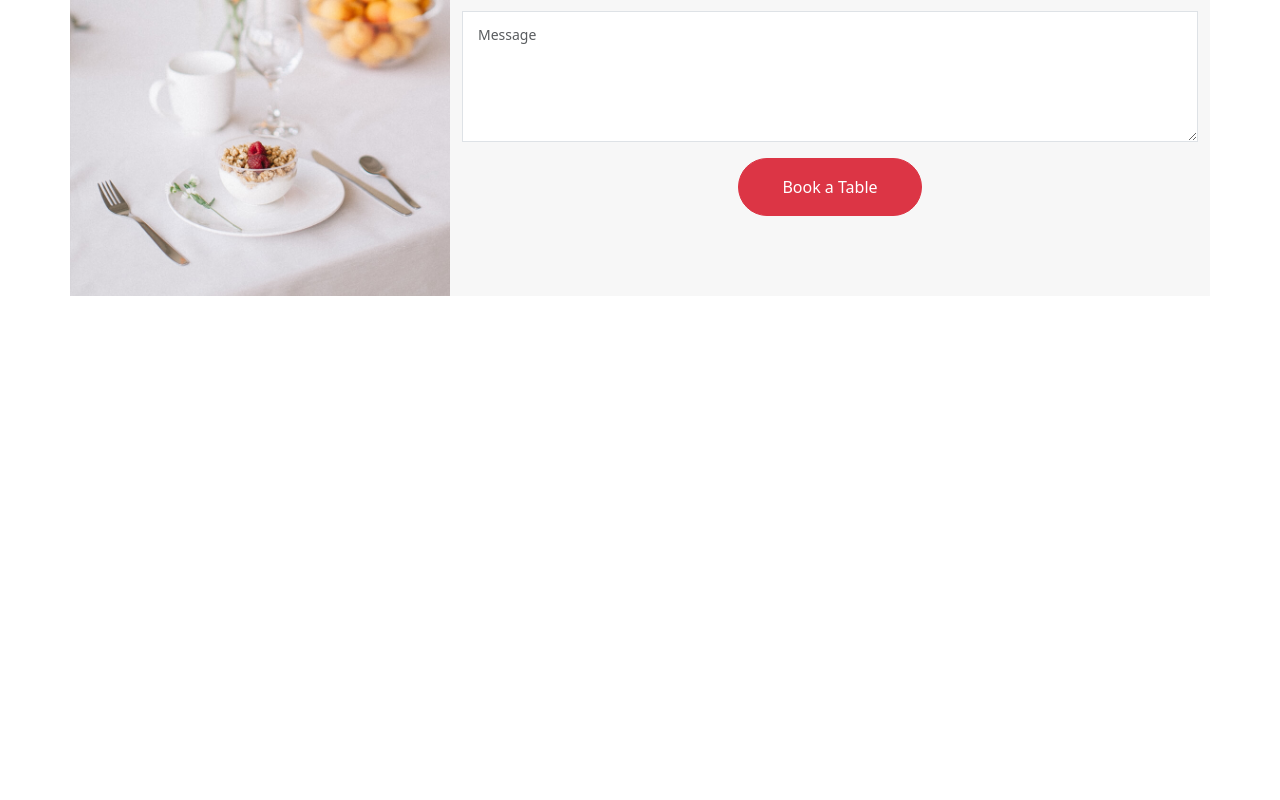
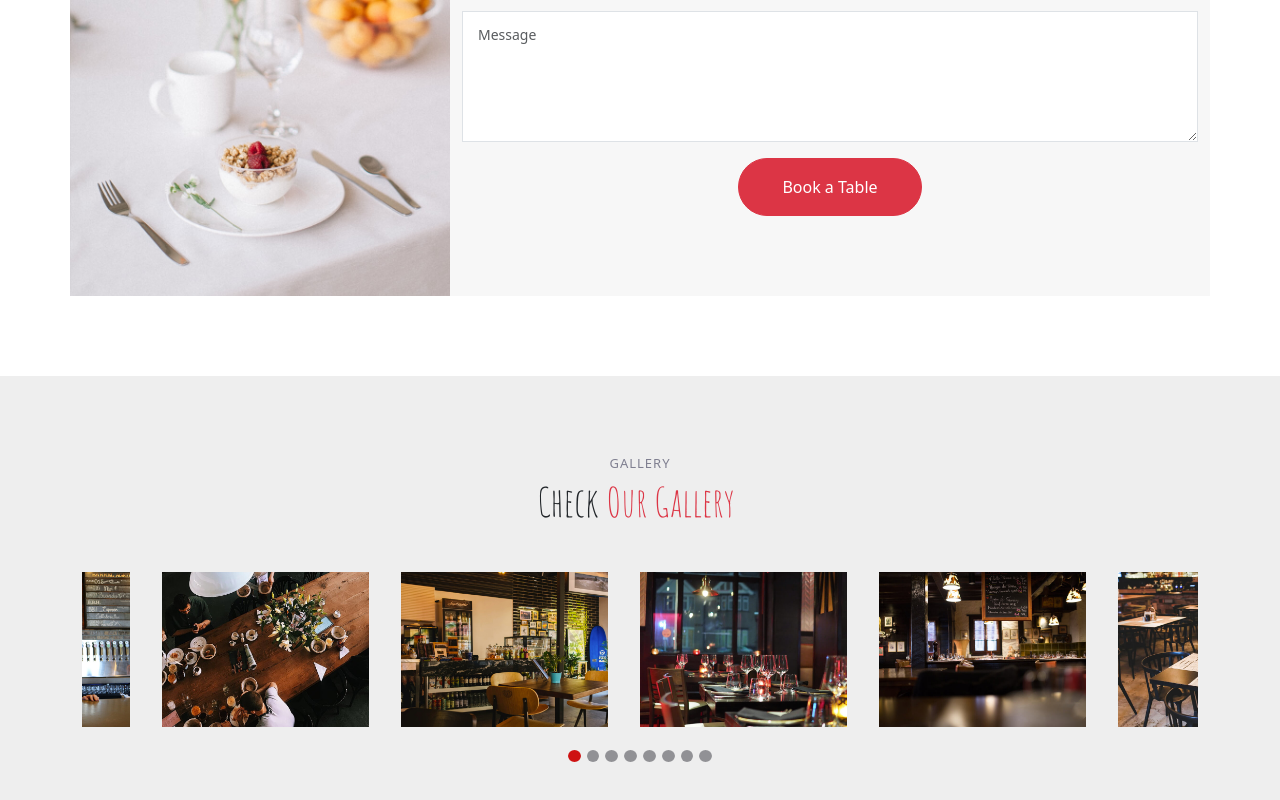
Before and after one commit to akm005/resturant_templete, a React (Create React App) app: page / in a window 1280 px wide. Shown: the part 6282-7082 px from the top of the page. Before the commit the page ends 6658 px from the top, so only its background shows below. Built offline with nearby package versions, Linux system fonts and the light colour scheme.

Commit message:
-added gallery section --TODO enhance corousal with custom settings

```diff
--- a/src/App.css
+++ b/src/App.css
@@ -92,3 +92,7 @@ form input, textarea{
     font-size: 14px !important;
     border-radius: 0 !important;
 }
+
+section{
+  scroll-snap-type: y proximity;
+}
--- a/src/App.js
+++ b/src/App.tsx
@@ -8,6 +8,8 @@ import Testimonials from './testimonials/testimonials.tsx';
 import Events from './events/events.tsx';
 import Chefs from './chefs/chefs.tsx';
 import BookTable from './bookTable/bookTable.tsx'
+import React from 'react';
+import Gallery from './gallery/gallery.tsx';
 
 function App() {
   return (
@@ -21,6 +23,7 @@ function App() {
       <Events/>
       <Chefs/>
       <BookTable/>
+      <Gallery/>
     </div>
   );
 }
--- /dev/null
+++ b/src/gallery/gallery.css
@@ -0,0 +1,13 @@
+.miniCard{
+    width: 207.2px !important;
+    display: block !important;
+    margin-right: -40% !important;
+  }
+
+  .miniCard.active{
+    border: 6px solid var(--color-primary);
+    padding: 4px;
+    background: #fff;
+    z-index: 1;
+    transform: scale(1.2);
+  }
--- /dev/null
+++ b/src/gallery/gallery.module.css
@@ -0,0 +1,6 @@
+.gallerySection {
+    overflow: hidden;
+    padding: 80px 0;
+    scroll-margin-top: 90px;
+    overflow: clip;
+  }
--- /dev/null
+++ b/src/gallery/gallery.tsx
@@ -0,0 +1,46 @@
+import React from "react";
+import style from "./gallery.module.css";
+import './gallery.css'
+import SectionHeader from "../Utility/sectionHeader.tsx";
+
+let galeryImages = [
+  "./assets/images/gallery/gallery-7.jpg",
+  "./assets/images/gallery/gallery-8.jpg",
+  "./assets/images/gallery/gallery-1.jpg",
+  "./assets/images/gallery/gallery-2.jpg",
+  "./assets/images/gallery/gallery-3.jpg",
+  "./assets/images/gallery/gallery-4.jpg",
+  "./assets/images/gallery/gallery-5.jpg",
+  "./assets/images/gallery/gallery-6.jpg",
+];
+export default function Gallery() {
+  return (
+    <section className={style.gallerySection + " section-bg"} id="gallery">
+      <div className="container">
+        <SectionHeader title="Gallery" description={["Check", "Our Gallery"]} />
+        <div id="galleryCarousel" className="carousel slide">
+          <div className="carousel-indicators" style={{bottom:'-3.5em'}}>
+            {galeryImages.map((_, i) => (
+              <button
+              key={i}
+                type="button"
+                data-bs-target="#galleryCarousel"
+                data-bs-slide-to={`${i <= galeryImages.length ? `${i}` : "0"}`}
+                className={`carouselIndicator ${i === 0 ? "active" : ""}`}
+                aria-current={i === 0 ? "true" : "false"}
+                aria-label={"Slide " + i}
+              ></button>
+            ))}
+          </div>
+          <div className="carousel-inner d-flex justify-content-center">
+            {galeryImages.map((item,j)=>
+            <div className={`carousel-item miniCard ${j === 0 ? "active" : ""}`} key={j}>
+                 <img src={item} className="d-block w-100" alt="gallery"></img>
+            </div>
+            )}
+          </div>
+        </div>
+      </div>
+    </section>
+  );
+}
--- a/src/index.js
+++ b/src/index.js
@@ -1,7 +1,7 @@
 import React from 'react';
 import ReactDOM from 'react-dom/client';
 import './index.css';
-import App from './App';
+import App from './App.tsx';
 import reportWebVitals from './reportWebVitals';
 import "bootstrap/dist/css/bootstrap.min.css";
 import "bootstrap-icons/font/bootstrap-icons.css";
```
